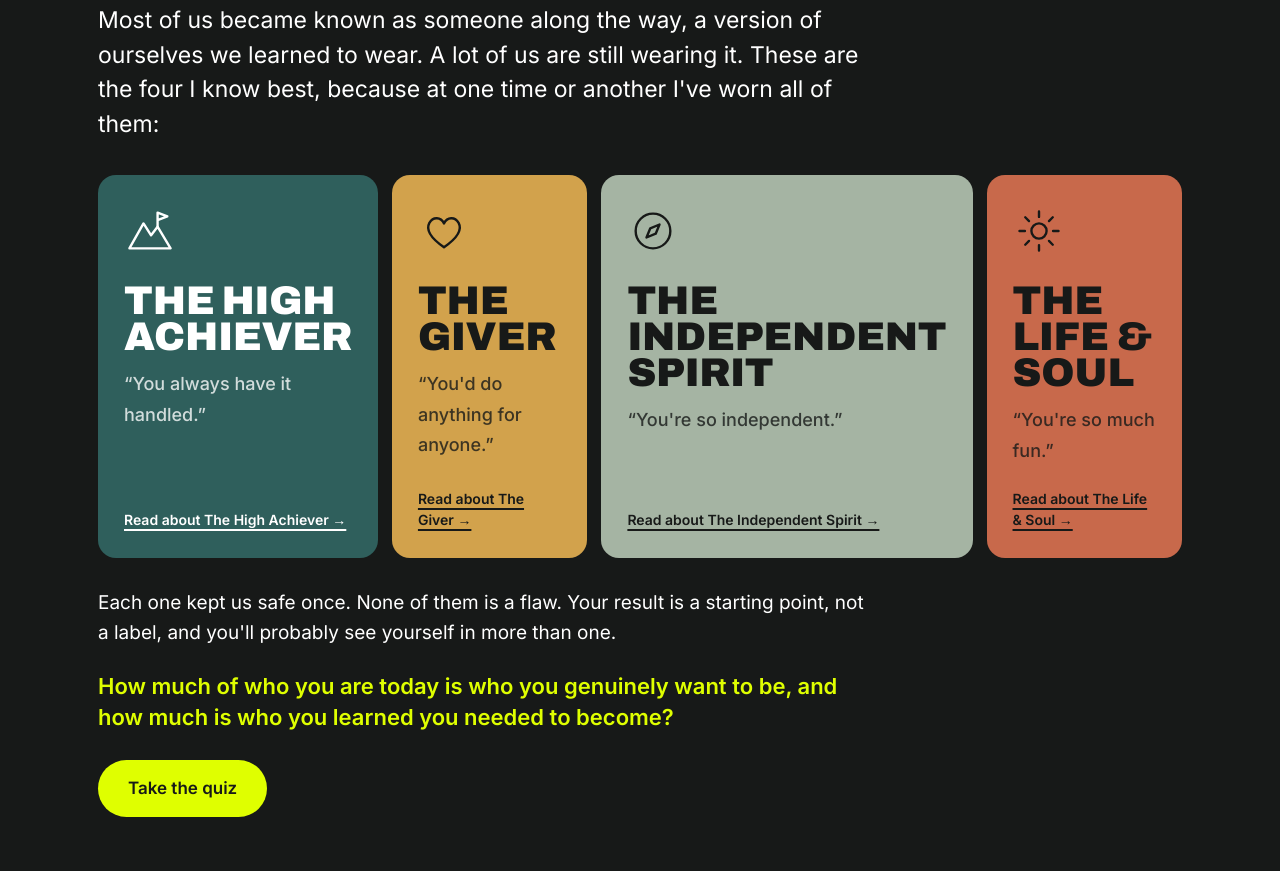
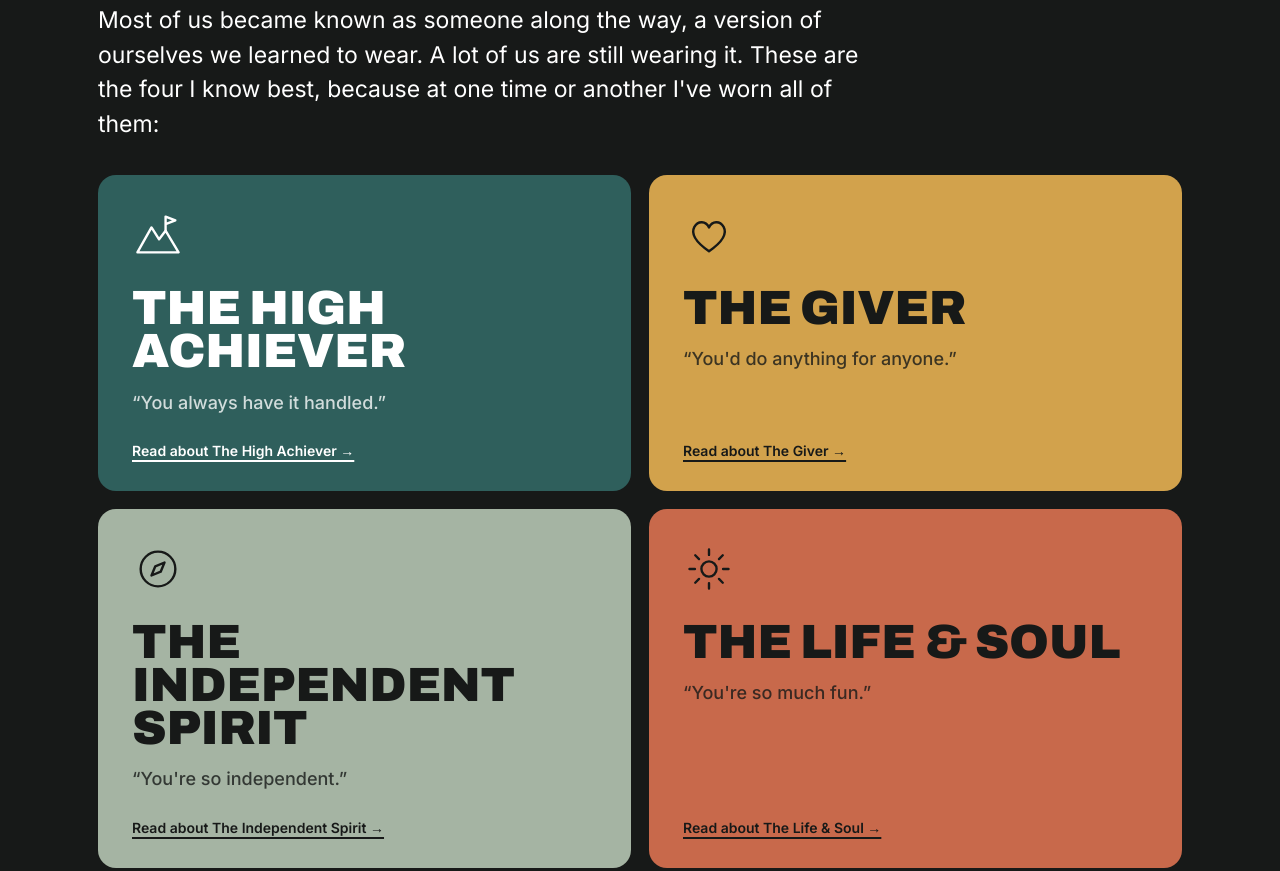
Before and after one commit to djwinn/tmg-preview, a plain HTML site: page index.html in a window 1280 px wide. Shown: the part 4306-5177 px from the top of the page. Drawn offline with Linux system fonts and the light colour scheme.

Commit message:
Type cards in two columns on desktop
Co-Authored-By: Claude Opus 5.5 <noreply@anthropic.com>

```diff
--- a/site.css
+++ b/site.css
@@ -253,7 +253,7 @@ a.type:hover, a.answer:hover { transform: translateY(-2px); }
 }
 
 /* ---- Design round, 16 Nov: his review notes ---- */
-/* Type cards: a sideways scroll on phones (his Tony Robbins example), all in a row on desktop; each with its icon */
+/* Type cards: a sideways scroll on phones (his Tony Robbins example), two columns on desktop (Daniel, 16 Nov); each with its icon */
 .types.scroll { display: flex; gap: 14px; overflow-x: auto; scroll-snap-type: x mandatory; -webkit-overflow-scrolling: touch;
   margin: 30px calc(-1 * var(--gut)) 0; padding: 0 var(--gut) 6px; scroll-padding: 0 var(--gut); scrollbar-width: none; }
 .types.scroll::-webkit-scrollbar { display: none; }
@@ -262,9 +262,10 @@ a.type:hover, a.answer:hover { transform: translateY(-2px); }
 .type .go { display: inline; align-self: flex-start; margin-top: 22px; line-height: 1.5; text-decoration: underline; text-decoration-thickness: 2px; text-underline-offset: 4px; }
 .swipe { margin-top: 12px; }
 @media (min-width: 900px) {
-  .types.scroll { display: grid; grid-template-columns: repeat(var(--n), 1fr); overflow: visible; margin: 34px 0 0; padding: 0; }
-  .types.scroll .type { min-height: 360px; padding: 30px 26px 28px; }
-  .types.scroll .type .display { font-size: 40px; }
+  .types.scroll { display: grid; grid-template-columns: 1fr 1fr; gap: 18px; overflow: visible; margin: 34px 0 0; padding: 0; }
+  .types.scroll .type { min-height: 300px; padding: 34px 34px 30px; }
+  .types.scroll .type:last-child:nth-child(odd) { grid-column: 1 / -1; min-height: 240px; }
+  .types.scroll .type .display { font-size: 48px; }
   .swipe { display: none; }
 }
 
```
